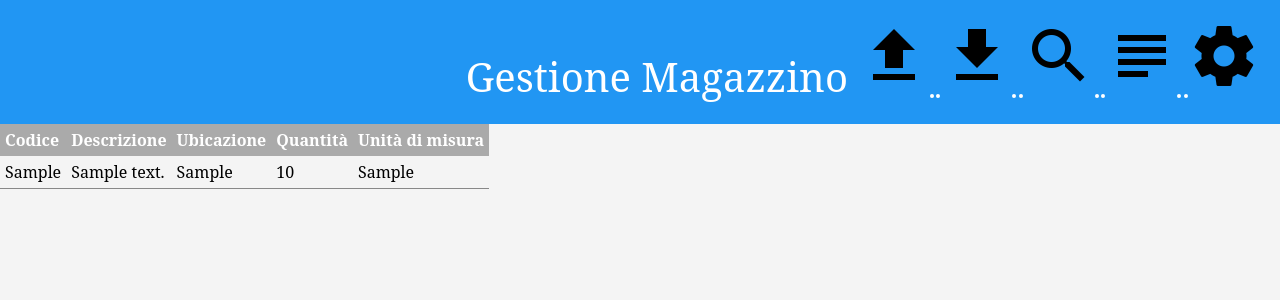
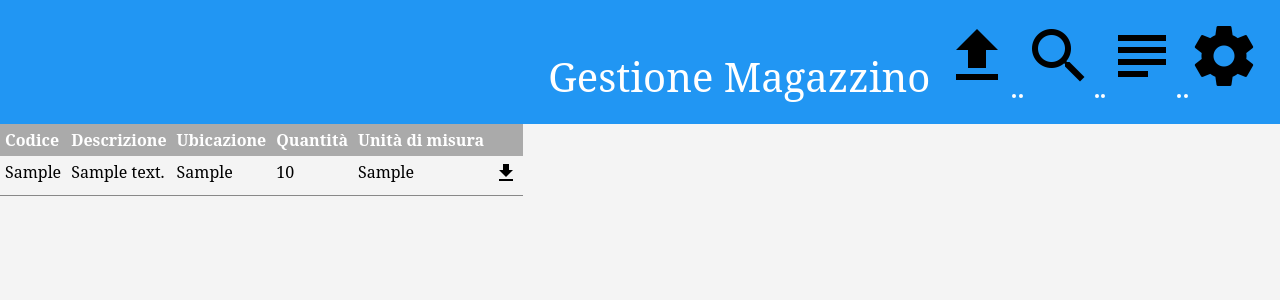
Before and after one commit to carlominucci/magazzinus, a PHP site: page / in a window 1280 px wide. Shown: the top 300 px of the page. Run offline with PHP 8.4, Linux system fonts and the light colour scheme; tables that the repository leaves empty hold one stand-in row (values such as "Sample post").

Commit message:
cambiamento, lieve, d'interfaccia in itinere

```diff
--- a/add.php
+++ b/add.php
@@ -18,7 +18,7 @@
 				<td>Codice</td>
 				<td>
 					<acronym title="Inserisci l'eventuale codice del bene.">
-						<input type="text" name"cod" size="15" />
+						<input type="text" name="cod" size="15" />
 					</acronym>
 				</td>
 			</tr>
--- a/menu.php
+++ b/menu.php
@@ -2,11 +2,6 @@
 <acronym title="Carico">
 	<a href="add.php">
 		<img src="img/add.png" alt="Carico" />
-	</a>
-</acronym>
-<acronym title="Scarico">
-	<a href="scarico.php">
-		<img src="img/del.png" alt="Scarico" />
 	</a>
 </acronym>
 <acronym title="Ricerca">
--- a/update.php
+++ b/update.php
@@ -6,7 +6,8 @@ if(isset($_POST['desc']) && isset($_POST['loc']) && isset($_POST['quantity']) &&
 	$loc=addslashes(strip_tags($_POST['loc']));
 	$quantity=addslashes(strip_tags($_POST['quantity']));
 	$unit=addslashes(strip_tags($_POST['unit']));
-	$query="INSERT INTO asset VALUES('', '$code', '$desc', '$loc', '$quantity', '$unit', CURRENT_TIMESTAMP)";
+	$query="INSERT INTO asset VALUES('', '$cod', '$desc', '$loc', '$quantity', '$unit', CURRENT_TIMESTAMP)";
+	//echo $query;
 	if (!$link) {
    		die('Could not connect: ' . mysql_error());
 	}else{
--- a/view.php
+++ b/view.php
@@ -5,6 +5,7 @@
 						<th>Ubicazione</th>
 						<th>Quantità</th>
 						<th>Unità di misura</th>
+						<th>&nbsp;</th>
 					</tr>
 
 <?php
@@ -20,6 +21,7 @@ if (!$link){
 	while ($row = mysql_fetch_array($result, MYSQL_NUM)){
 		echo "<tr>\n";
 		echo "<td>" . $row[1] . "</td><td>" . $row[2] . "</td><td>" . $row[3] . "</td><td>" . $row[4] . "</td><td>" . $row[5] . "</td>\n";
+		echo "<td><a href=\"#\"><img src=\"img/del_small.png\" alt=\"scarica\" /></a></td>\n";
 		echo "</tr>\n";
 	}
 }
```
Also changed, not shown: img/del_small.png (added).
